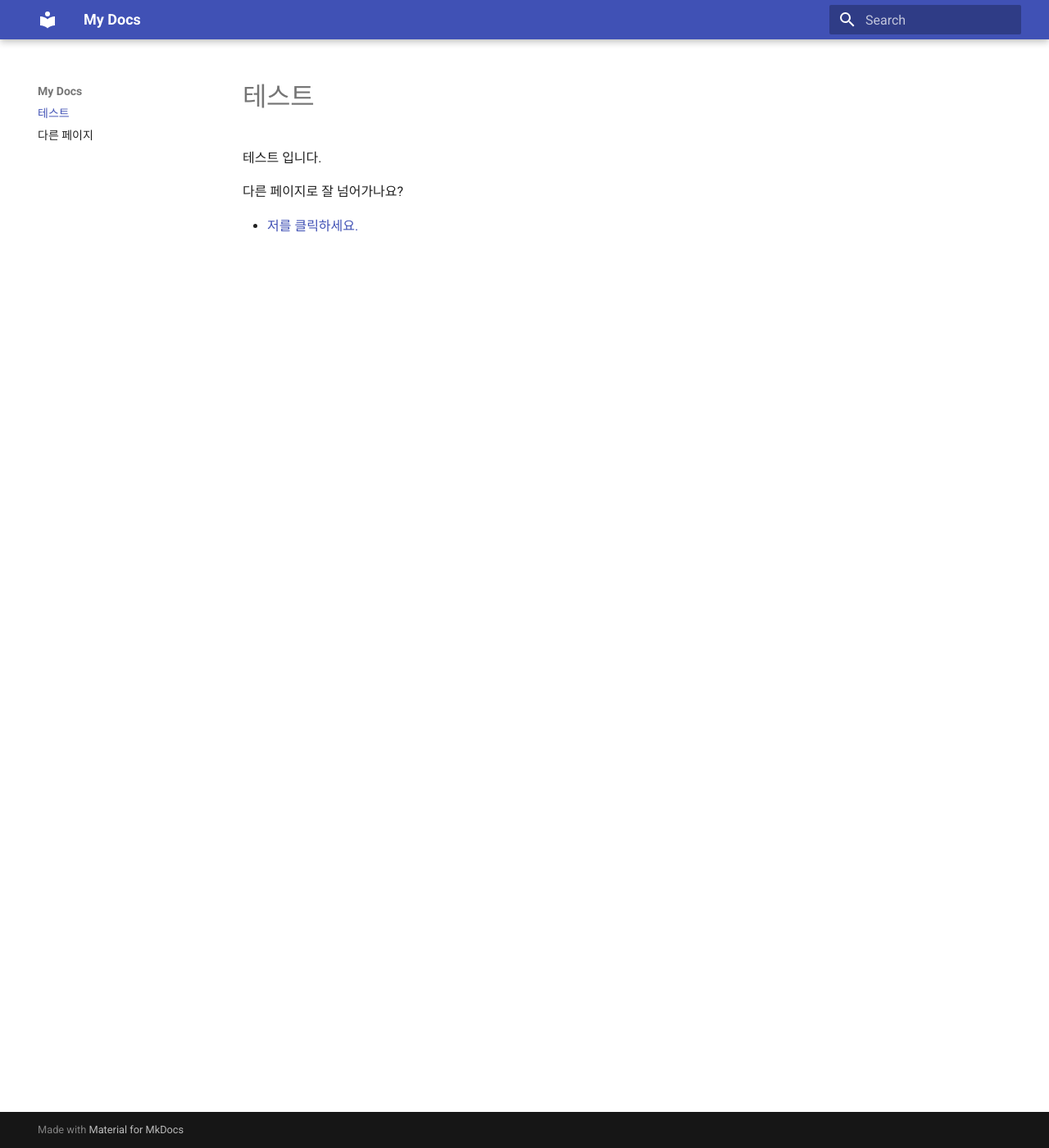
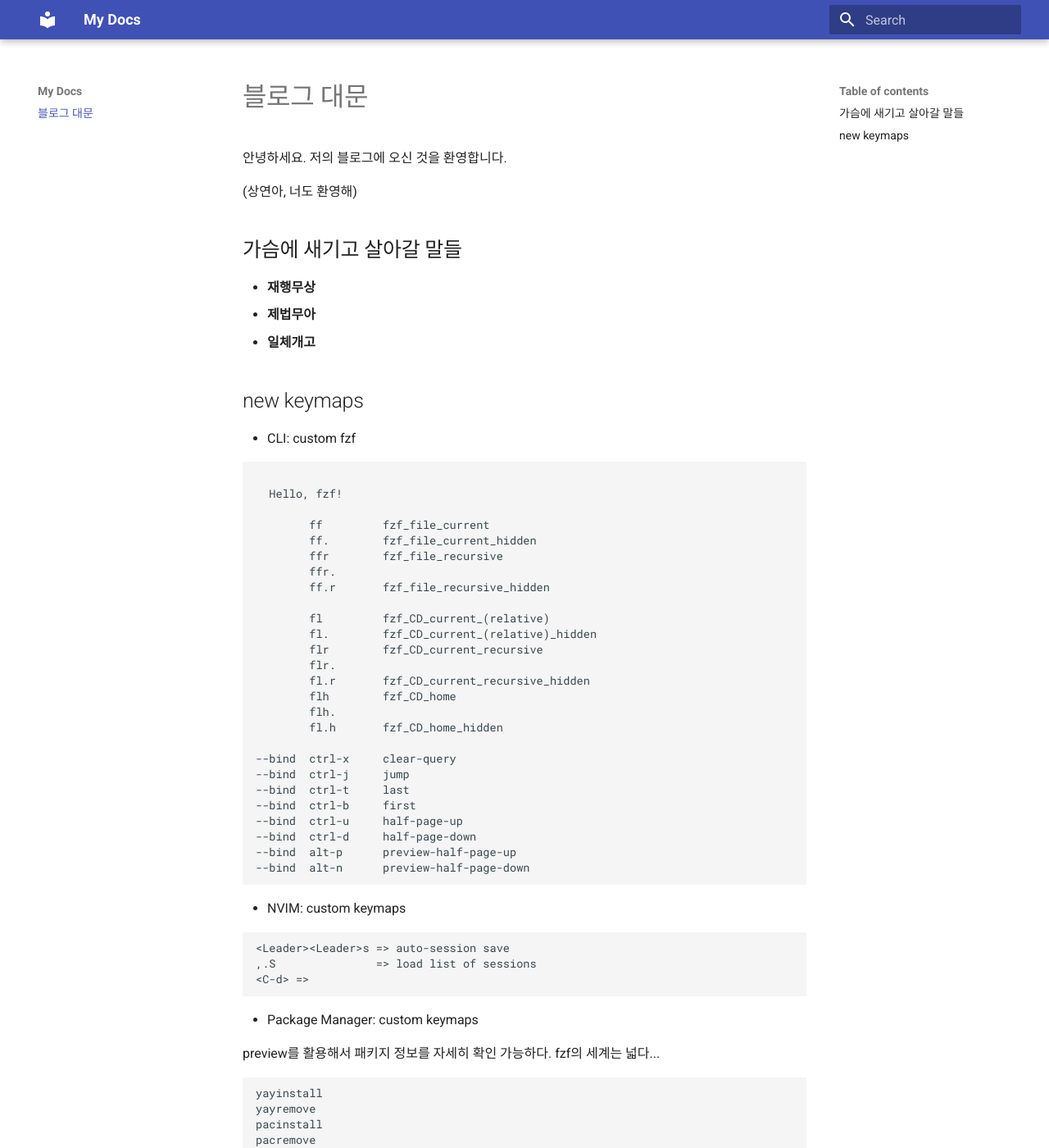
Before and after one commit to greyHairChooseLife/devlog, an MkDocs documentation site: the page built from docs/index.md, in a window 1280 px wide and 1400 px high. Shown: the whole window at 82% size. Built offline with MkDocs 1.6.1 and Material for MkDocs 9.7.7, drawn with Linux system fonts in a browser that asks for light colours.

Commit message:
README update, index note 작성

````diff
--- a/docs/index.md
+++ b/docs/index.md
@@ -1,7 +1,63 @@
-# 테스트
+# 블로그 대문
 
-테스트 입니다.
+안녕하세요. 저의 블로그에 오신 것을 환영합니다.
 
-다른 페이지로 잘 넘어가나요?
+(상연아, 너도 환영해)
 
-- [저를 클릭하세요.](./other_page.md)
+## 가슴에 새기고 살아갈 말들
+
+- **재행무상**
+- **제법무아**
+- **일체개고**
+
+## new keymaps
+
+- CLI: custom fzf
+
+```bash
+
+  Hello, fzf!
+
+        ff         fzf_file_current
+        ff.        fzf_file_current_hidden
+        ffr        fzf_file_recursive
+        ffr.
+        ff.r       fzf_file_recursive_hidden
+
+        fl         fzf_CD_current_(relative)
+        fl.        fzf_CD_current_(relative)_hidden
+        flr        fzf_CD_current_recursive
+        flr.
+        fl.r       fzf_CD_current_recursive_hidden
+        flh        fzf_CD_home
+        flh.
+        fl.h       fzf_CD_home_hidden
+
+--bind  ctrl-x     clear-query
+--bind  ctrl-j     jump
+--bind  ctrl-t     last
+--bind  ctrl-b     first
+--bind  ctrl-u     half-page-up
+--bind  ctrl-d     half-page-down
+--bind  alt-p      preview-half-page-up
+--bind  alt-n      preview-half-page-down
+```
+
+- NVIM: custom keymaps
+
+```vim
+<Leader><Leader>s => auto-session save
+,.S               => load list of sessions
+<C-d> =>
+```
+
+- Package Manager: custom keymaps
+
+preview를 활용해서 패키지 정보를 자세히 확인 가능하다. fzf의 세계는 넓다...
+
+```bash
+yayinstall
+yayremove
+pacinstall
+pacremove
+```
--- a/docs/other_page.md
+++ /dev/null
@@ -1,3 +0,0 @@
-# 다른 페이지
-
-링크가 잘 동작하나요?
````
Also changed, not shown: README.md (+28 -1 lines).
